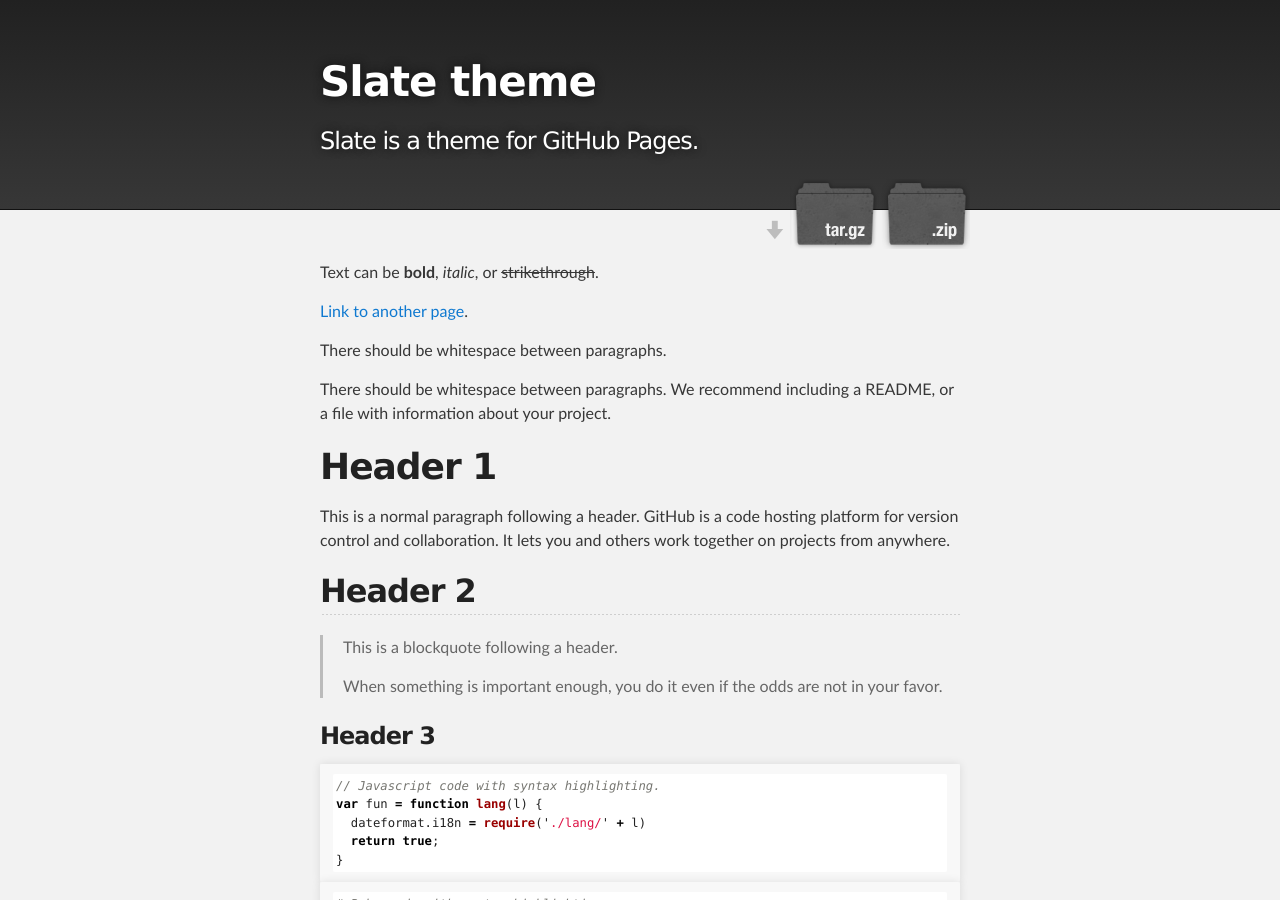
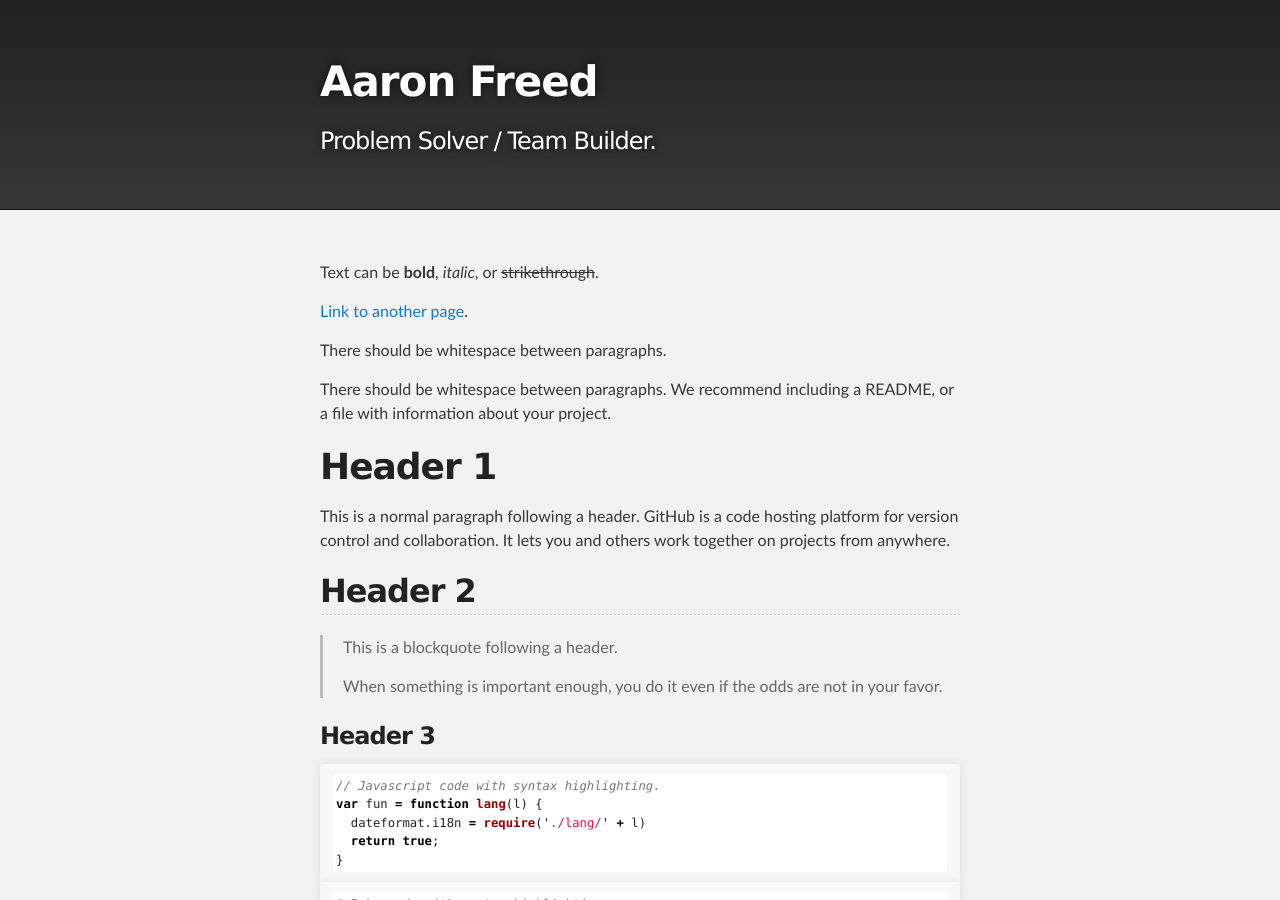
Before and after one commit to aaronfreed42/aaronfreed42.github.io, a Jekyll site: the page built from index.md, in a window 1280 px wide and 900 px high. Built offline with Jekyll 4.4.1, drawn with Linux system fonts in a browser that asks for light colours.

Commit message:
Update _config.yml

```diff
--- a/_config.yml
+++ b/_config.yml
@@ -1,5 +1,5 @@
-title: Slate theme
-description: Slate is a theme for GitHub Pages.
-show_downloads: true
+title: Aaron Freed
+description: Problem Solver / Team Builder.
+show_downloads: false
 google_analytics:
 theme: jekyll-theme-slate
```
